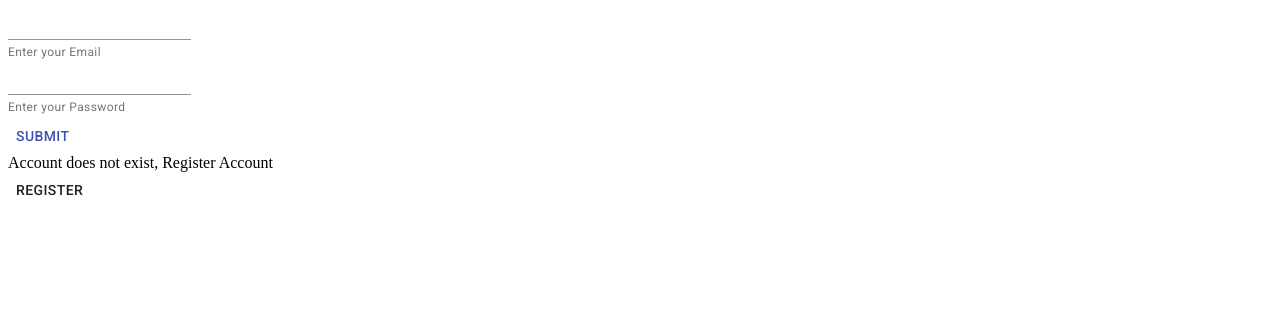
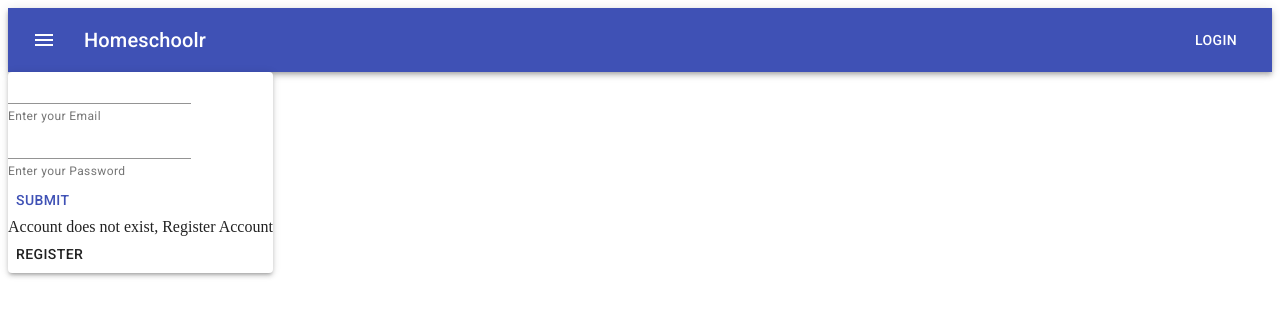
Before and after one commit to gideonrynn/homeschoolr-project3, a React (Create React App) app in the folder client/: page / in a window 1280 px wide. Shown: the top 316 px of the page. Built offline with nearby package versions, Linux system fonts and the light colour scheme.

Commit message:
commit to merge dev

```diff
--- a/client/src/App.js
+++ b/client/src/App.js
@@ -2,7 +2,7 @@ import React, { Component } from 'react';
 import { BrowserRouter as Router, Route } from "react-router-dom";
 
 
-// import NavBar from "./components/NavBar";
+import NavBar from "./components/NavBar";
 // import Header from "./components/Header";
 
 import Wrapper from "./components/Wrapper";
@@ -21,7 +21,7 @@ class App extends Component {
     return (
       <Router>
         <div>
-          {/* <NavBar /> */}
+          <NavBar />
           {/* <Header /> */}
           <Wrapper>
             <Route exact path="/" component={LoginPage}/>
--- a/client/src/pages/LoginPage.js
+++ b/client/src/pages/LoginPage.js
@@ -4,6 +4,8 @@ import Button from '@material-ui/core/Button'
 import Login from '../components/Login';
 import Register from '../components/Register';
 
+import Paper from '@material-ui/core/Paper';
+import Grid from '@material-ui/core/Grid';
 
 // const margin = {
 //     margin: 15
@@ -78,7 +80,9 @@ class LoginPage extends Component {
 
     render() {
         return (
-            <div className="loginPage">
+            <Grid container alignContent="center" className="loginPage">
+
+                <Paper elevation={3}>
 
                     {this.state.loginPage}
 
@@ -98,7 +102,8 @@ class LoginPage extends Component {
                             </div>
                         </MuiThemeProvider> */}
                     </div>
-            </div>
+                </Paper>
+            </Grid>
         );
     }
 }
--- a/package.json
+++ b/package.json
@@ -19,6 +19,7 @@
     "nodemon": "^1.18.7"
   },
   "dependencies": {
+    "@material-ui/icons": "^4.9.1",
     "axios": "^0.19.2",
     "bcryptjs": "^2.4.3",
     "dotenv": "^8.2.0",
```
Also changed, not shown: 1 other file (tests, documents, lock files or other folders). Lines whose indentation alone changed are shown as unchanged.
